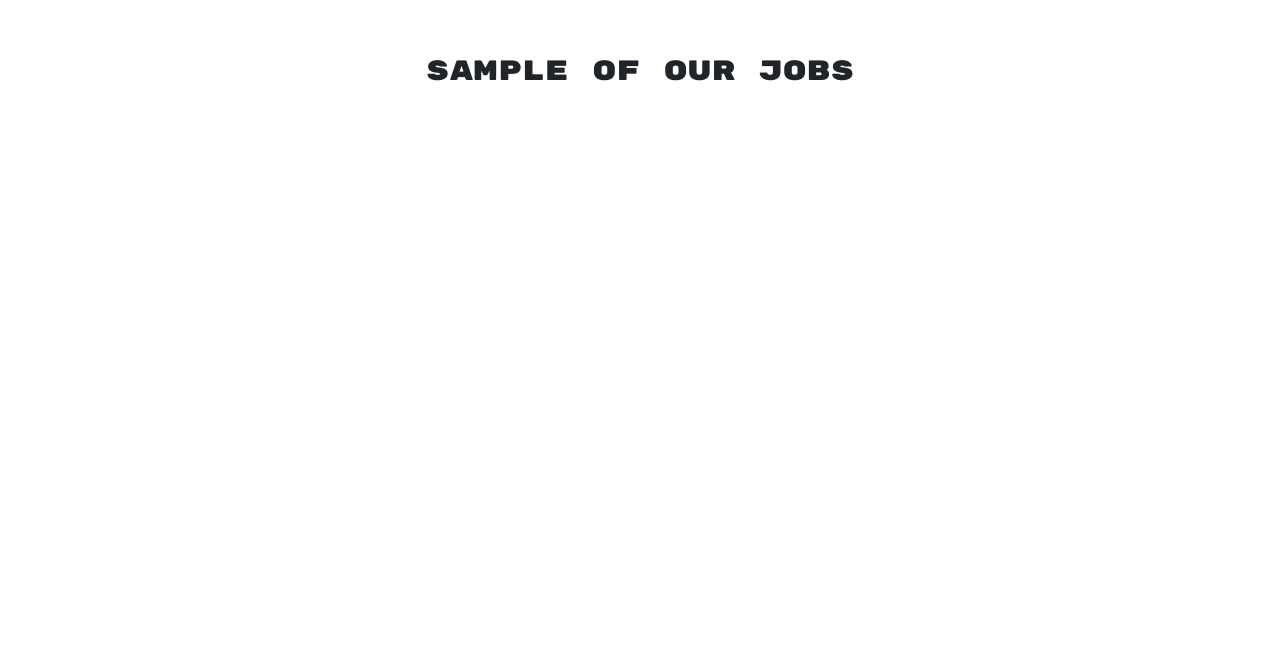
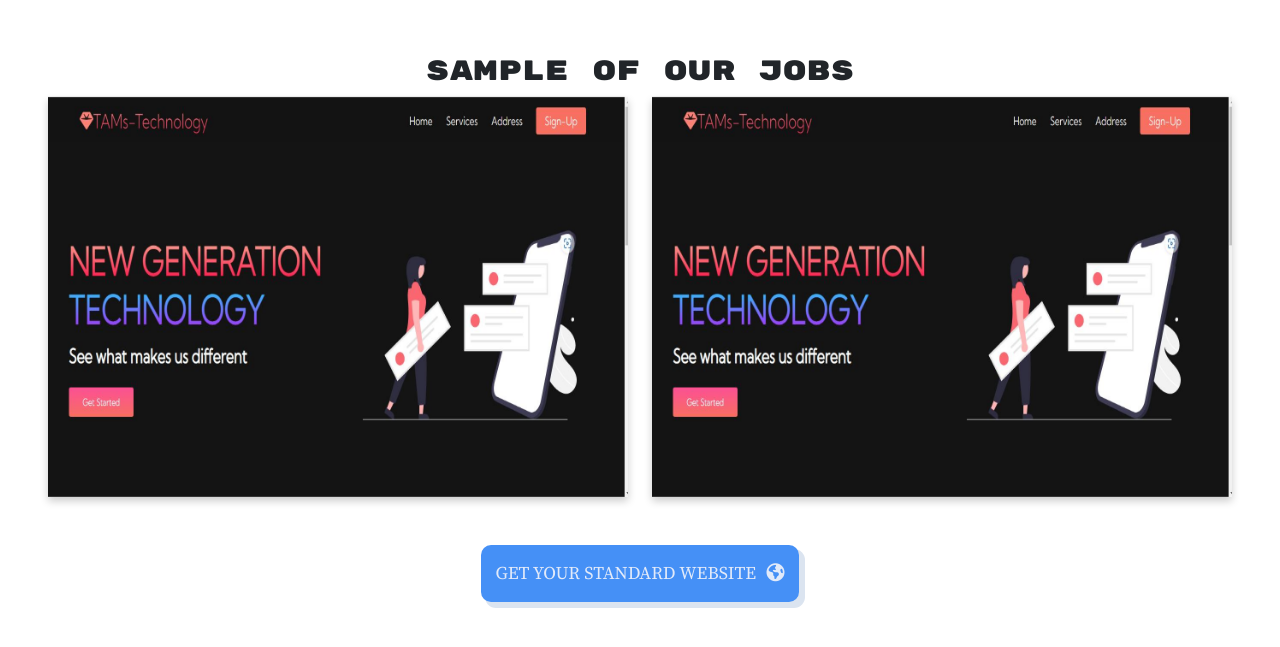
Before and after one commit to Peter-Dumbari/portfolio, a React (Create React App) app: page / in a window 1280 px wide. Shown: the part 921-1568 px from the top of the page. Before the commit the page ends 1066 px from the top, so only its background shows below. Built offline with nearby package versions, Linux system fonts and the light colour scheme.

Commit message:
project component
after editing project component

```diff
--- a/src/App.css
+++ b/src/App.css
@@ -1,7 +1,7 @@
 *{
   font-family: 'SourceSerifPro-Regular';
+  cursor: grabbing;
 }
-
 @font-face {
   font-family: SourceSerifPro-Regular;
   src: local("SourceSerifPro-Regular.ttf"),
--- a/src/Pages/Projects/Projects.jsx
+++ b/src/Pages/Projects/Projects.jsx
@@ -1,18 +1,52 @@
-import React from 'react';
+import React from "react";
 import "../Projects/Projects.scss";
+import Logo from "../../Images/Tams-Tech.JPG"
+import Buttons from "../../Components/Buttons/Button"
+
 
 export default function Projects() {
   return (
-    <div className='container-fluid project_container'>
-        <h3 className="project_header"> Sample of our Jobs</h3>
-        <div className="row">
-            <div className="col-6">
-
+    <div className="container-fluid project_container">
+      <h3 className="project_header"> Sample of our Jobs</h3>
+      <div className="row project_sample_container">
+        <div className="col-6">
+          <div class="flip-card">
+            <div class="flip-card-inner">
+              <div class="flip-card-front">
+                <img
+                  src={Logo}
+                  alt="Avatar"
+                  style={{width:"100%", height:"400px"}}
+                />
+              </div>
+              <div class="flip-card-back">
+                <h1>John Doe</h1>
+                <p>Architect & Engineer</p>
+                <p>We love that guy</p>
+              </div>
             </div>
-            <div className="col-6">
-
+          </div>
+        </div>
+        <div className="col-6">
+        <div class="flip-card">
+            <div class="flip-card-inner">
+              <div class="flip-card-front">
+                <img
+                  src={Logo}
+                  alt="Avatar"
+                  style={{width:"100%", height:"400px"}}
+                />
+              </div>
+              <div class="flip-card-back">
+                <h1>John Doe</h1>
+                <p>Architect & Engineer</p>
+                <p>We love that guy</p>
+              </div>
             </div>
+          </div>
         </div>
+      </div>
+      <Buttons title={"GET YOUR STANDARD WEBSITE"} styLe={'blue'} logo={<i className="fa-solid fa-earth-americas"></i>}/>
     </div>
-  )
+  );
 }
--- a/src/Pages/Projects/Projects.scss
+++ b/src/Pages/Projects/Projects.scss
@@ -1,9 +1,55 @@
 .project_container{
     padding: 3rem !important;
     margin-top: 4rem;
+    text-align: center;
 
     .project_header{
         font-family: 'RubikMonoOne-Regular';
         text-align: center;
     }
+
+    .project_sample_container{
+      margin-bottom: 3rem;
+    }
 }
+
+
+.flip-card {
+    background-color: transparent;
+    width: 100%;
+    height: 400px;
+    perspective: 1000px;
+  }
+
+  .flip-card-inner {
+    position: relative;
+    width: 100%;
+    height: 100%;
+    text-align: center;
+    transition: transform 0.6s;
+    transform-style: preserve-3d;
+    box-shadow: 0 4px 8px 0 rgba(0,0,0,0.2);
+  }
+
+  .flip-card:hover .flip-card-inner {
+    transform: rotateY(180deg);
+  }
+
+  .flip-card-front, .flip-card-back {
+    position: absolute;
+    width: 100%;
+    height: 100%;
+    -webkit-backface-visibility: hidden;
+    backface-visibility: hidden;
+  }
+
+  .flip-card-front {
+    background-color: #bbb;
+    color: black;
+  }
+
+  .flip-card-back {
+    background-color: rgb(20, 20, 20);
+    color: white;
+    transform: rotateY(180deg);
+  }
```
Also changed, not shown: src/Images/Tams-Tech.JPG (added).
